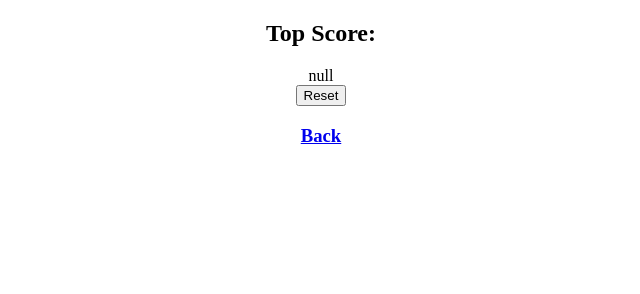
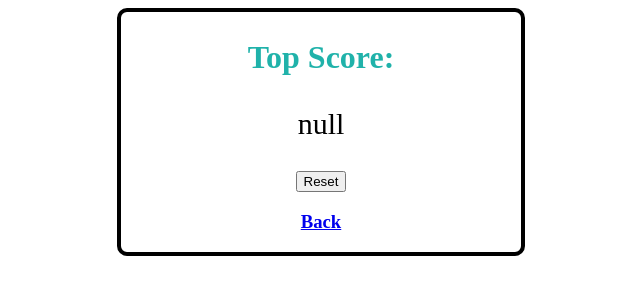
Before and after one commit to londonlast21/Coding-Quiz, a plain HTML site: page highscore.html in a window 1280 px wide. Shown: the whole page, without its empty margins (319-959 px from the left). Drawn offline with Linux system fonts and the light colour scheme.

Commit message:
high score style

```diff
--- a/highscore.html
+++ b/highscore.html
@@ -7,18 +7,32 @@
 </head>
 <body>
     <style>
-        .h2{
+        h2 {
+            font-size: 32px;
             color: lightseagreen;
 
         }
         #scoreBoard {
             text-align: center;
+            border: 4px solid #000;
+            border-radius: 10px;
+            width: 400px;
+            margin: auto;
         }
         #topPlayer {
+            font-size: 30px;
+            margin: 5px;
+            padding: 5px;
 
         }
 
         #topScore {
+            font-size: 26px;
+            margin: auto;
+            margin-bottom: 10px;
+            padding: 5px;
+            color:purple;
+            width: 100px;
 
         }
     </style>
@@ -47,8 +61,14 @@
         var score = localStorage.getItem("highscore");
         var name = localStorage.getItem("user");
 
+
         topPlayer.textContent = name;
+
         topScore.textContent = score;
+
+
+
+
 
         document.getElementById('reset-btn').onclick = function(){
             localStorage.clear();
```
